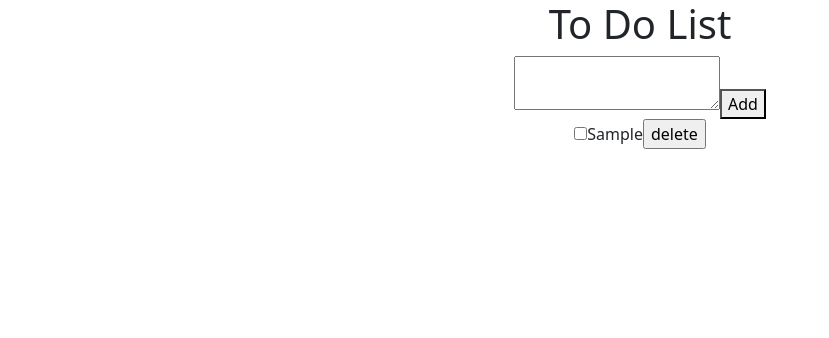
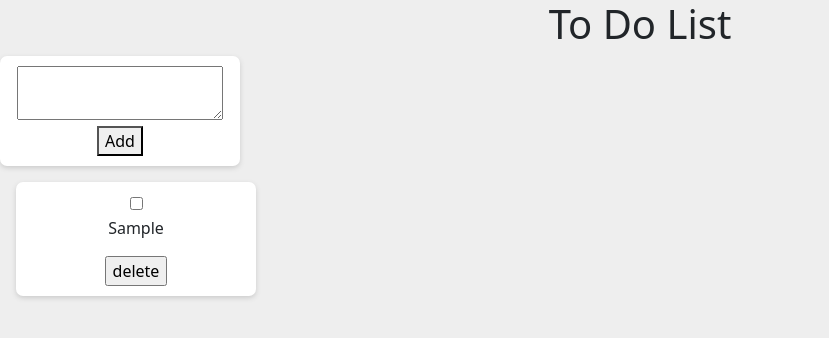
Before and after one commit to cyrus2012/to_do_list, a React (Vite) app: page / in a window 1280 px wide. Both pictures are taken after typing "Sample" into the empty fields and a click on the button "Add". Shown: the top 338 px of the page, without its empty margins (0-829 px from the left). Built offline with nearby package versions, Linux system fonts and the light colour scheme.

Commit message:
add css style for todoItem and input field

```diff
--- a/src/App.css
+++ b/src/App.css
@@ -1,6 +1,31 @@
 body{
   text-align: center;
+  background-color: #eee;
 }
+
+
+.inputNote {
+  background: #fff;
+  border-radius: 7px;
+  box-shadow: 0 2px 5px #ccc;
+  padding: 10px;
+  width: 240px;
+  margin: x-auto;
+
+}
+
+
+.note {
+  background: #fff;
+  border-radius: 7px;
+  box-shadow: 0 2px 5px #ccc;
+  padding: 10px;
+  width: 240px;
+  margin: 16px;
+  float: left;
+}
+
+
 
 .textCrossLine {
   text-decoration: line-through;
--- a/src/components/Input.jsx
+++ b/src/components/Input.jsx
@@ -19,7 +19,7 @@ function Input(props){
     }
 
     return (
-        <div>
+        <div className="inputNote">
             <textarea value={note} onChange={onTextChange}></textarea>
             <button onClick={addNote}>Add</button>
         </div>
--- a/src/components/TodoItem.jsx
+++ b/src/components/TodoItem.jsx
@@ -21,9 +21,9 @@ function TodoItem(props){
     }
 
     return (
-        <div>
-            <input type="checkbox" name="item1" onClick={toggleItemState} />
-            <label htmlFor="item1" className={isCompleted? "textCrossLine" : ""} >{props.text}</label>
+        <div className="note">
+            <input type="checkbox" name={"item" + props.itemId} onClick={toggleItemState} />
+            <p htmlFor={"item" + props.itemId} className={isCompleted? "textCrossLine" : "" } >{props.text}</p>
             <input type="button" value="delete" onClick={deleteItem}/>
         </div>
     )
```
